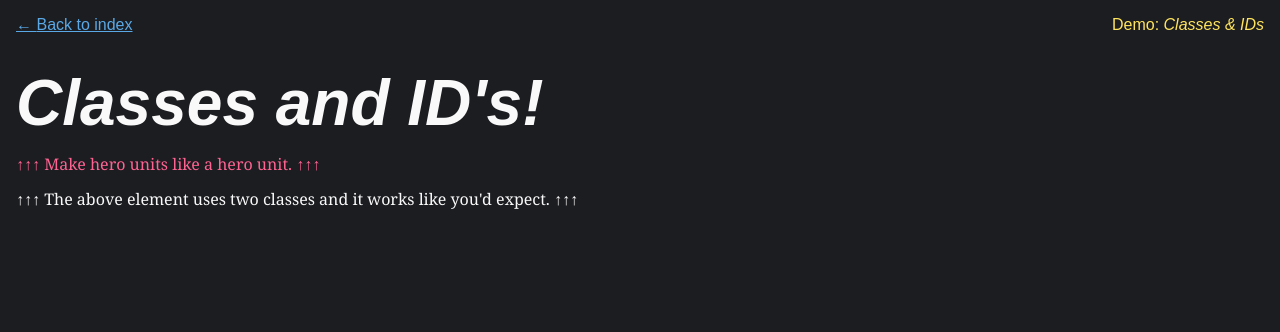
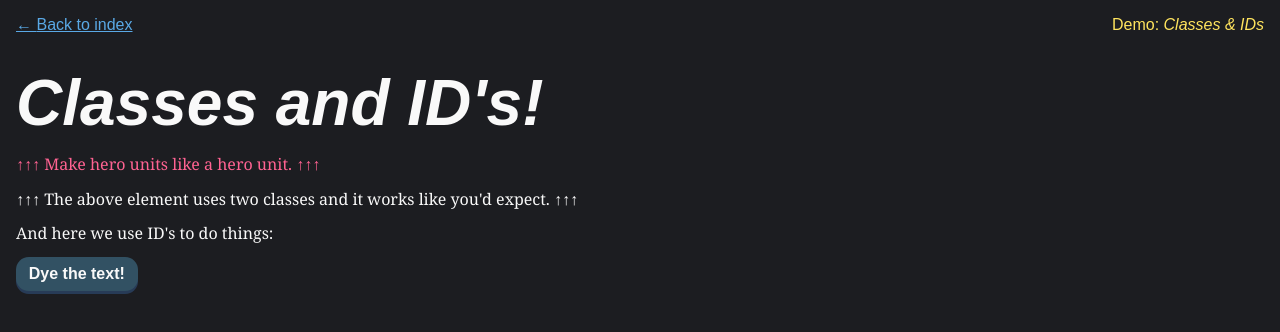
Before and after one commit to pompyproductions/domalt, a website: page demo/classes.html in a window 1280 px wide. Drawn offline with Linux system fonts and the light colour scheme.

Commit message:
Add button to classes demo

```diff
--- a/demo/classes.js
+++ b/demo/classes.js
@@ -1,6 +1,9 @@
 import domalt from "../domalt.js";
 
 const entryPoint = document.getElementById("entry");
+const dye = () => {
+  document.getElementById("colorable").classList.toggle("pink");
+}
 
 entryPoint.append(
   domalt.newElem({
@@ -17,5 +20,17 @@ entryPoint.append(
     tag: "p",
     content: "The above element uses two classes and it works like you'd expect.",
     class: "up"
+  }),
+  domalt.newElem({
+    tag: "p",
+    content: "And here we use ID's to do things:",
+    id: "colorable"
+  }),
+  domalt.newElem({
+    tag: "button",
+    content: "Dye the text!",
+    id: "color-button"
   })
 );
+
+document.getElementById("color-button").addEventListener("click", dye);
--- a/demo/style.css
+++ b/demo/style.css
@@ -1,21 +1,24 @@
 /* reset */
 *::before, *::after {
   box-sizing: inherit;
-  font-family: inherit;
 }
 
 * {
   box-sizing: border-box;
+  font-family: inherit;
   margin: 0;
   padding: 0;
 }
-
 
 ul {
   list-style: none;
 }
 ol {
   list-style-position: inside;
+}
+button {
+  font-size: 1rem;
+  font-family: inherit;
 }
 
 /* theme and typography */
@@ -26,6 +29,7 @@ ol {
   --yellow: #FFE45E;
   --white: #F9F9F9;
   --pink: #FF6392;
+  --blue-bg: #325163;
   --blue-dark: #5AA9E6;
   --blue-light: #7FC8F8;
   --black: #1C1D21;
@@ -102,6 +106,29 @@ strong {
   font-weight: 800;
 }
 
+button {
+  white-space: nowrap;
+  width: min-content;
+  padding: 0.5em 0.8em;
+  /* border: 1px solid white; */
+  border: none;
+  background-color: var(--blue-bg);
+  box-shadow: 0 3px #273b57;
+  color: var(--white);
+  font-weight: 600;
+  font-family: "Barlow", sans-serif;
+  border-radius: 0.8em;
+  transition: box-shadow 0.1s, transform 0.1s;
+}
+button:hover {
+  background-color: #2a6980;
+  box-shadow: 0 3px var(--blue-bg);
+}
+button:active {
+  transform: translateY(2px);
+  box-shadow: 0 0 var(--blue-bg);
+}
+
 .hero {
   font-size: 4rem;
   font-family: "Barlow", sans-serif;
@@ -121,6 +148,9 @@ strong {
 .pink {
   color: var(--pink) !important;
 }
+#colorable {
+  transition: color 0.12s;
+}
 
 @media only screen and (min-width: 720px) {
   h1 {
```
